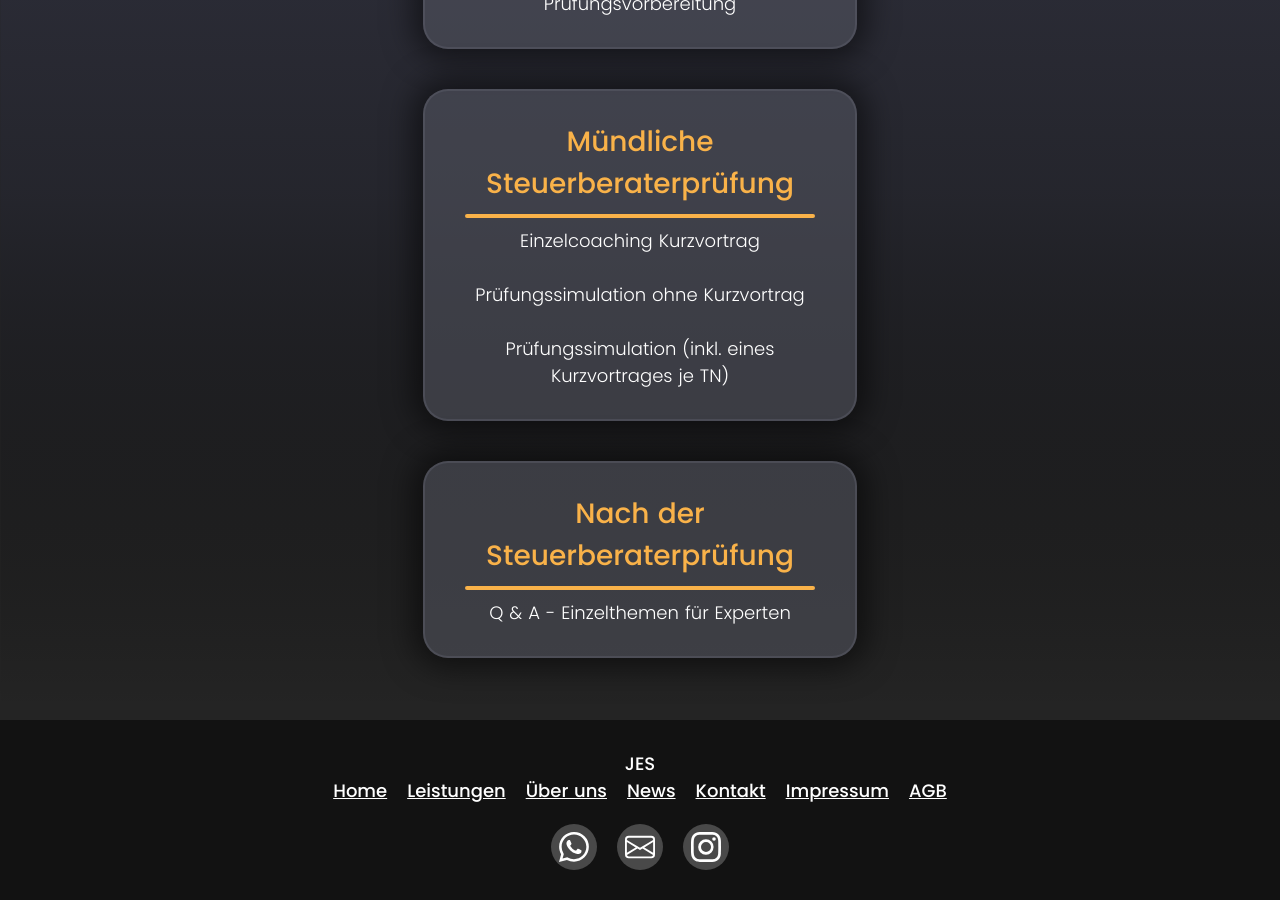
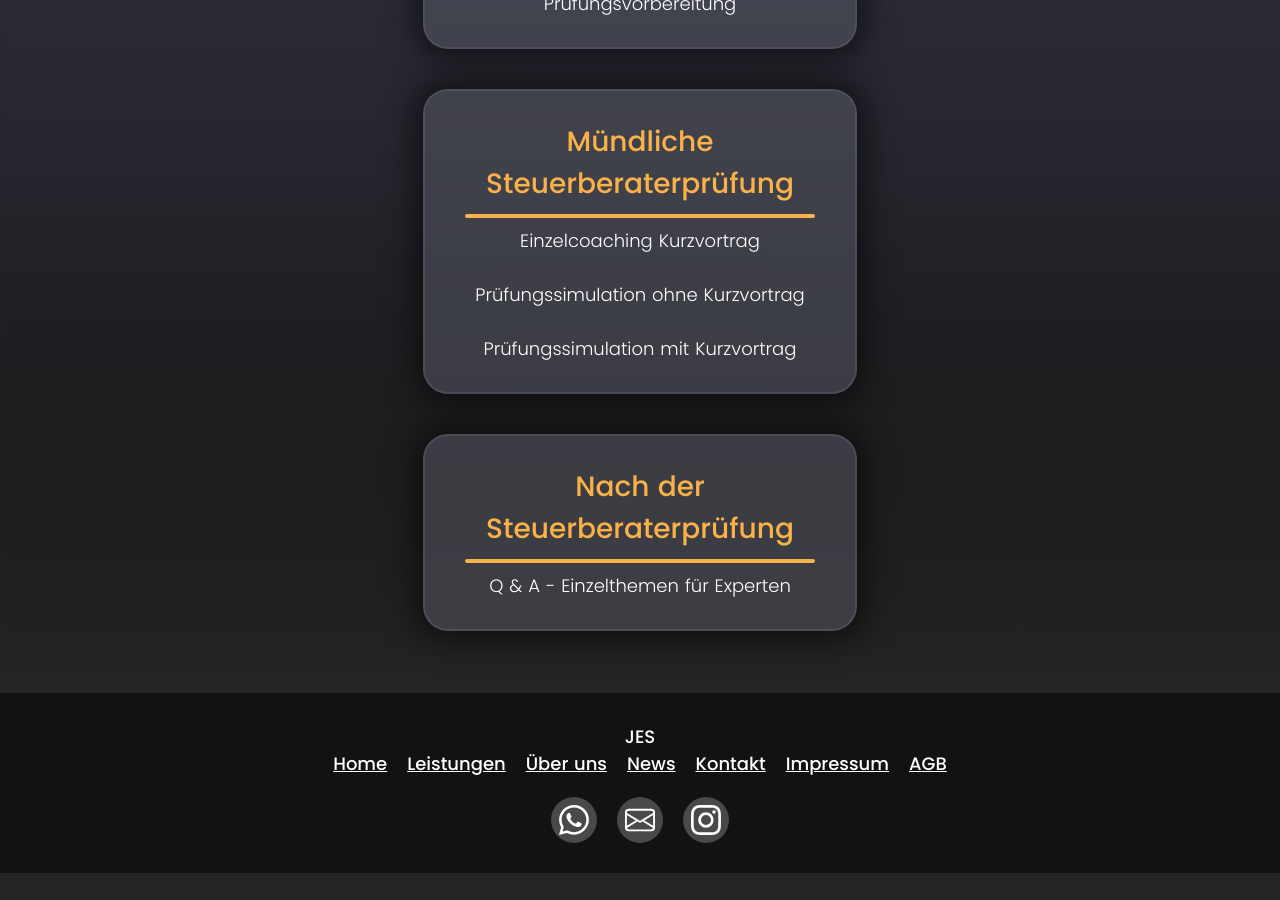
Before and after one commit to Hangman/jespage, a Jekyll site: the page built from index.md, in a window 1280 px wide and 900 px high, scrolled down 1052 px. Built offline with Jekyll 4.4.1, drawn with Linux system fonts in a browser that asks for light colours; after the commit the page ends 1925 px from its top, so only the background shows below that.

Commit message:
Update Leistungsbeschreibung on home.html
Signed-off-by: MissHubbert <sophie_kadach@web.de>

```diff
--- a/_layouts/home.html
+++ b/_layouts/home.html
@@ -24,7 +24,7 @@ layout: default
         <p class="block-title">Mündliche Steuerberaterprüfung</p>
         <hr class="block-title-text-separator" />
         <p class="block-text">
-          Einzelcoaching Kurzvortrag<br /><br />Prüfungssimulation ohne Kurzvortrag<br /><br />Prüfungssimulation (inkl. eines Kurzvortrages je TN)
+          Einzelcoaching Kurzvortrag<br /><br />Prüfungssimulation ohne Kurzvortrag<br /><br />Prüfungssimulation mit Kurzvortrag
         </p>
       </div>
       <div class="block-clickable" onclick="location.href='leistung.html#NachDemExamen'">
```
